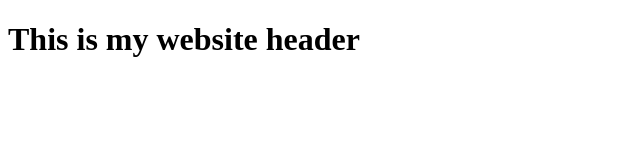
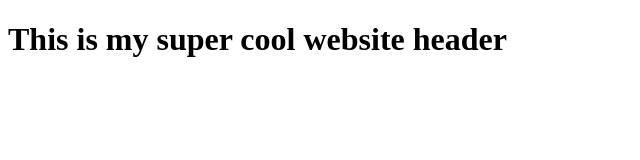
Before and after one commit to jobrown5vt/merge-conflict-demo, a plain HTML site: page index.html in a window 1280 px wide. Shown: the whole page, without its empty margins (0-640 px from the left). Drawn offline with Linux system fonts and the light colour scheme.

Commit message:
Making an update to the header

```diff
--- a/index.html
+++ b/index.html
@@ -6,6 +6,6 @@
     <title>Document</title>
 </head>
 <body>
-    <h1>This is my website header</h1>
+    <h1>This is my super cool website header</h1>
 </body>
 </html>
```
